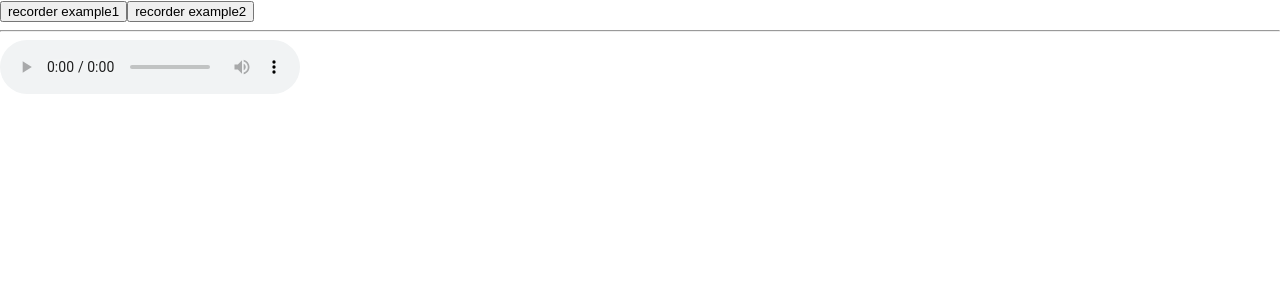
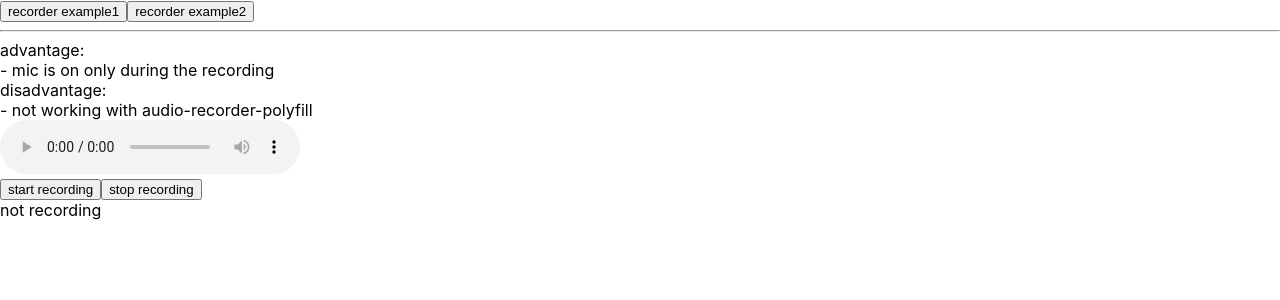
Before and after one commit to mcapkovic/user-media-playground, a React (Create React App) app: page / in a window 1280 px wide. Both pictures are taken after a click on the button "recorder example2". Shown: the top 300 px of the page. Built offline with nearby package versions, Linux system fonts and the light colour scheme.

Commit message:
Add example 2 code

```diff
--- a/src/components/Recorder.js
+++ b/src/components/Recorder.js
@@ -1,7 +1,6 @@
 import React from "react";
 import { useUserMedia } from "../hooks/useUserMedia";
 import ReactAudioPlayer from "react-audio-player";
-
 import AudioRecorder from "audio-recorder-polyfill";
 
 if (!window.MediaRecorder) window.MediaRecorder = AudioRecorder;
--- a/src/components/Recorder2.js
+++ b/src/components/Recorder2.js
@@ -1,17 +1,70 @@
 import React from "react";
 import ReactAudioPlayer from "react-audio-player";
+import AudioRecorder from "audio-recorder-polyfill";
+if (!window.MediaRecorder) window.MediaRecorder = AudioRecorder;
 
 function Recorder2(props) {
+  const [title, setTitle] = React.useState("not recording");
+  const [mediaRecorder, setMediaRecorder] = React.useState(null);
+  const [audio, setAudio] = React.useState(null);
+
+  const startListening = () => {
+    navigator.mediaDevices
+      .getUserMedia({ audio: true })
+      .then((stream) => {
+        const newMediaRecorder = new MediaRecorder(stream);
+        newMediaRecorder.start();
+        let chunks = [];
+        newMediaRecorder.ondataavailable = function (e) {
+          chunks.push(e.data);
+        };
+        newMediaRecorder.onstop = (e) => {
+          const blob = new Blob(chunks, { type: "audio/ogg; codecs=opus" });
+          const audioURL = window.URL.createObjectURL(blob);
+          const audio = document.createElement("audio");
+          audio.setAttribute("id", "player");
+          audio.src = audioURL;
+          setAudio(audio.src);
+          stream.getTracks().forEach((track) => {
+            track.stop();
+          });
+        };
+        setMediaRecorder(newMediaRecorder);
+      })
+      .catch(function (err) {
+        console.log("The following getUserMedia error occured: " + err);
+      });
+  };
+
+  const record = async () => {
+    navigator.permissions.query({ name: "microphone" }).then(function (result) {
+      if (result.state !== "granted") {
+        alert("Must allow microphone to record");
+        navigator.mediaDevices.getUserMedia({ audio: true }).then(() => {});
+      }
+    });
+    await startListening();
+    setTitle("recording...");
+  };
+
+  const stop = () => {
+    setTitle("not recording");
+    mediaRecorder.stop();
+  };
+
   return (
     <div>
-      <ReactAudioPlayer
-        controls
-        // src={audio}
-        autoPlay
-        // onPlay={(e) => console.log("onPlay", e)}
-        // onEnded={(e) => console.log("onEnded", e)}
-        // onEnded={onEnded}
-      />
+      <div>
+        advantage:
+        <br />- mic is on only during the recording <br />
+        disadvantage:
+        <br />- not working with audio-recorder-polyfill
+      </div>
+      <ReactAudioPlayer controls src={audio} autoPlay />
+      <br />
+      <button onClick={record}>start recording</button>
+      <button onClick={stop}>stop recording</button>
+      <div> {title}</div>
     </div>
   );
 }
```
